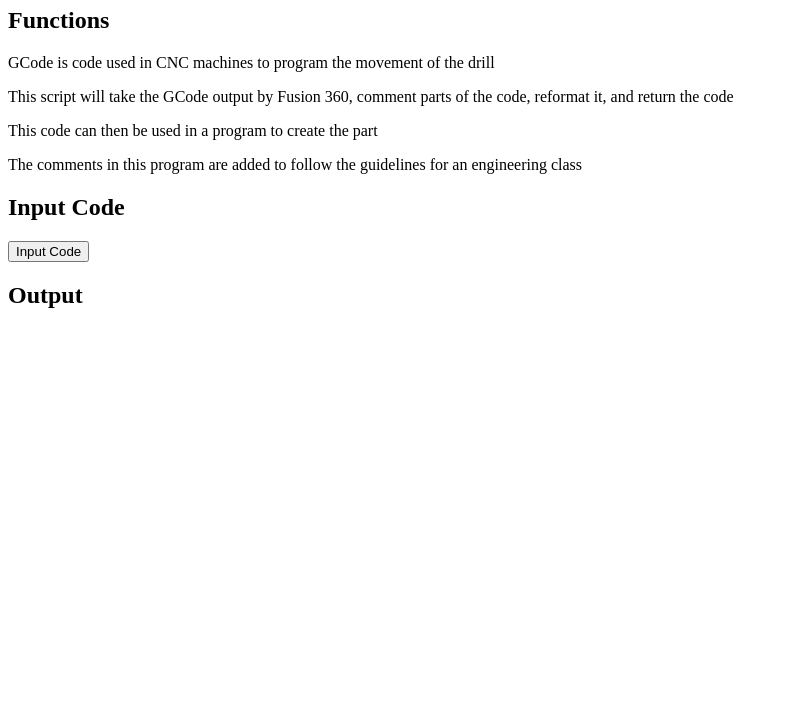
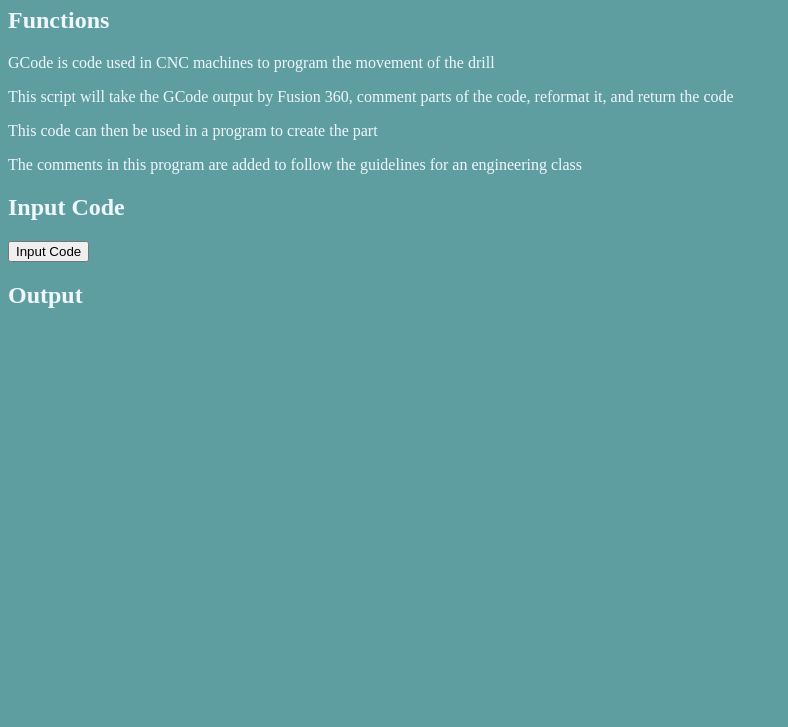
Before and after one commit to theNatePi/GCodeCommenter, a plain HTML site: page mainpage.html in a window 1280 px wide. Shown: the part 73-800 px from the top of the page, without its empty margins (0-788 px from the left). Drawn offline with Linux system fonts and the light colour scheme.

Commit message:
Changed colors

```diff
--- a/style.css
+++ b/style.css
@@ -1,3 +1,5 @@
 body {
     font-family: "Al Nile", serif;
+    background-color: cadetblue;
+    color: aliceblue;
 }
```
